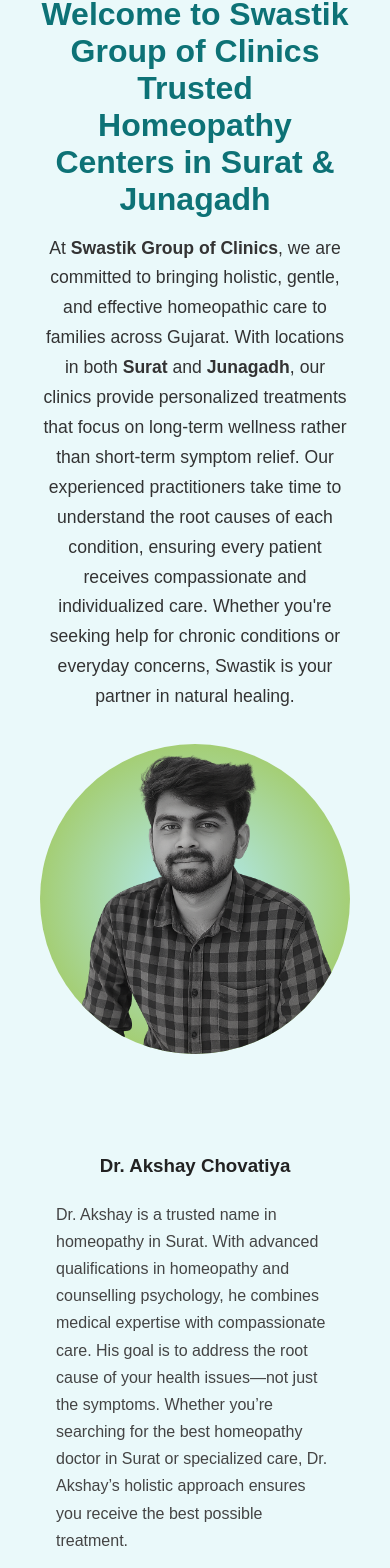
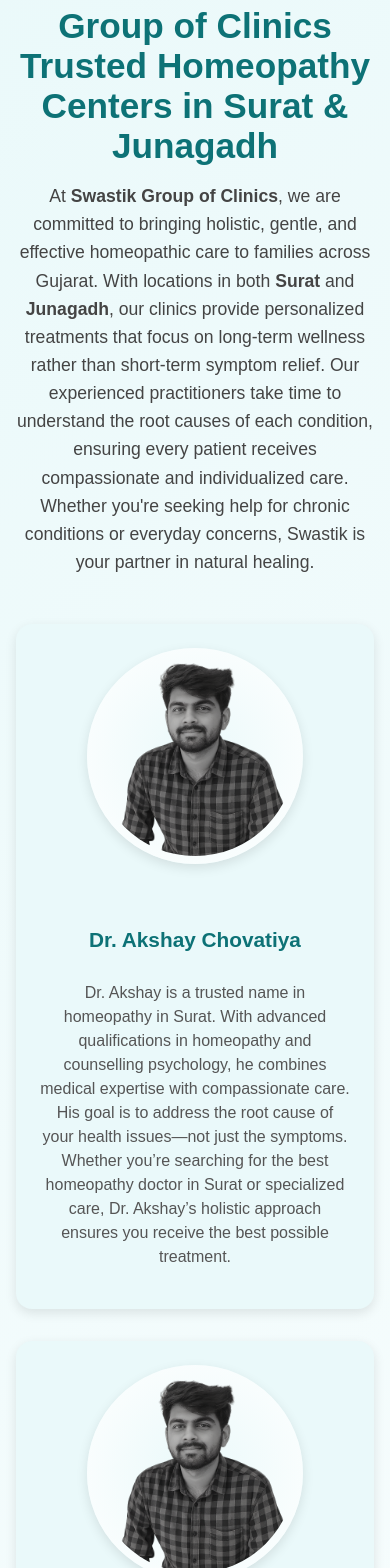
Before and after one commit to brijeshdonga113/swastik-clinic, a React (Create React App) app: page /about in a window 390 px wide. Shown: the part 161-1729 px from the top of the page. Built offline with nearby package versions, Linux system fonts and the light colour scheme; no server answers.

Commit message:
updated homepage

```diff
--- a/src/components/About.css
+++ b/src/components/About.css
@@ -1,105 +1,67 @@
-.about-section {
+.home-about-section {
+  padding: 3rem 1.5rem;
+  background: #eaf9fa ;
+  border-radius: 20px;
+  margin: 1rem 0;
+}
+
+.home-about-content {
   display: flex;
+  align-items: center;
+  justify-content: space-between;
   flex-wrap: wrap;
   gap: 2rem;
-  align-items: center;
-  justify-content: space-between;
-  padding: 2rem 1rem;
-  background-color: var(--third-color);
-  border-radius: 20px;
-  margin: 1rem 0;
-  box-sizing: border-box;
 }
 
-.about-image {
-  flex: 1 1 300px;
-  max-width: 400px;
+.home-about-image {
+  flex: 0 0 40%;
   text-align: center;
-
-  position: relative;
-  /* width: 300px; /* Adjust as needed */
-  /* height: 300px; */
-  background: radial-gradient(circle, #b3ecff, #9ec23c); /* blue gradient */
-  border-radius: 50%; /* makes the wrapper a circle */
-  display: flex;
-  align-items: center;
-  justify-content: center;
-  overflow: hidden;
-  margin: 0 auto; /* center horizontally */
 }
 
-.about-image img {
+.home-about-image img {
   width: 100%;
-  height: auto;
-  max-width: 100%;
+  max-width: 400px;
   border-radius: 16px;
-  display: block;
-  object-fit: contain;
+  box-shadow: 0 4px 12px rgba(0, 0, 0, 0.1);
 }
 
-.about-text {
-  flex: 1 1 300px;
+.home-about-text {
+  flex: 1;
+  min-width: 320px;
   padding: 1rem;
+  box-sizing: border-box;
   font-size: 1rem;
   color: #444;
   line-height: 1.6;
-  box-sizing: border-box;
 }
 
-.about-text h2,
-.about-text h4,
-.about-text p {
-  text-align: left;
-  margin: 0.5rem 0;
+.home-about-text h2 {
+  font-size: 2rem;
+  color: var(--primary-color);
+  margin-bottom: 1rem;
 }
 
-.stats {
+.home-about-text h4 {
+  color: var(--secondary-color);
+  margin-bottom: 0.5rem;
+}
+
+.home-about-text p {
+  margin-bottom: 1rem;
+}
+
+.home-about-stats {
   display: grid;
-  grid-template-columns: repeat(auto-fit, minmax(200px, 1fr));
+  grid-template-columns: repeat(auto-fit, minmax(180px, 1fr));
   gap: 1rem;
   margin-top: 1.5rem;
 }
 
-.stat-box {
-  background: white;
+.home-about-stat-box {
+  background: #fff;
   padding: 1rem;
   border-radius: 12px;
+  box-shadow: 0 2px 8px rgba(0, 0, 0, 0.05);
   text-align: center;
-  box-shadow: 0 2px 6px rgba(0, 0, 0, 0.05);
   font-weight: 500;
 }
-
-/* Button */
-.btn {
-  background-color: var(--primary-color);
-  color: var(--text-on-primary);
-  padding: 0.6rem 1.2rem;
-  border-radius: 25px;
-  text-decoration: none;
-  display: inline-block;
-  font-weight: 600;
-  transition: background-color 0.3s ease;
-  margin-top: 1rem;
-}
-
-.btn:hover {
-  background-color: var(--secondary-color);
-  color: var(--text-on-primary);
-}
-
-/* Optional fix for very small screens */
-@media (max-width: 480px) {
-  .about-section {
-    padding: 1.5rem 1rem;
-  }
-
-  .about-text,
-  .about-image {
-    flex: 1 1 100%;
-    max-width: 100%;
-  }
-
-  .stat-box {
-    font-size: 0.95rem;
-  }
-}
--- a/src/components/About.jsx
+++ b/src/components/About.jsx
@@ -4,23 +4,23 @@
 
 const About = () => {
   return (
-    <section className="about-section section">
+    <section className="home-about-section section">
       <div className="page-container">
-        <div className="about-content">
-          <div className="about-image">
+        <div className="home-about-content">
+          <div className="home-about-image">
             <img src={akshayhp} alt="Dr. Akshay Chovatiya" />
           </div>
-          <div className="about-text">
+          <div className="home-about-text">
             <h4>Know more about homoeopathy doctor</h4>
             <h2>Dr. Akshay Chovatiya</h2>
-            <p>Dr. Akshay Chovatiya has over 4 years of experience...</p>
-            <p><strong>Swastik Homeopathy</strong> is a top clinic in Surat...</p>
+            <p>Dr. Akshay Chovatiya has over 4 years of experience in treating a wide variety of chronic and acute illnesses with safe, gentle, and holistic homeopathy treatment.</p>
+            <p><strong>Swastik Homeopathy</strong> is one of the top clinics in Surat, dedicated to helping patients achieve long-term wellness through natural healing methods.</p>
             <a href="/about" className="btn">Read More</a>
-            <div className="stats">
-              <div className="stat-box">1000+ patients treated</div>
-              <div className="stat-box">4+ years of experience</div>
-              <div className="stat-box">Offline & Online Consultations</div>
-              <div className="stat-box">No Side Effects</div>
+            <div className="home-about-stats">
+              <div className="home-about-stat-box">1000+ patients treated</div>
+              <div className="home-about-stat-box">4+ years of experience</div>
+              <div className="home-about-stat-box">Offline & Online Consultations</div>
+              <div className="home-about-stat-box">No Side Effects</div>
             </div>
           </div>
         </div>
--- a/src/pages/AboutPage.css
+++ b/src/pages/AboutPage.css
@@ -1,87 +1,69 @@
-/* === Base Container === */
 .about-page {
-    padding: 1rem 1rem;
-    background-color: --var(--secondary-color);
-    font-family: 'Poppins', sans-serif;
+  padding: 2rem 1rem;
+  background: linear-gradient(135deg, #eaf9fa 0%, #ffffff 100%);
 }
 
-  /* === Header Section === */
-  .about-header {
-    text-align: center;
-    margin-bottom: 2rem;
+.about-page-container {
+  max-width: 1280px;
+  margin: 0 auto;
 }
 
-  .about-header h2 {
-    font-size: 2rem;
-    color: #0d7276;
+.about-page-header {
+  text-align: center;
+  margin-bottom: 3rem;
+}
+
+.about-page-header h2 {
+  font-size: 2.2rem;
+  color: var(--primary-color);
   margin-bottom: 1rem;
 }
 
-  /* === Intro Paragraph === */
-  .about-intro {
-    text-align: center;
+.about-page-intro {
+  font-size: 1.1rem;
+  color: #444;
+  line-height: 1.6;
   max-width: 800px;
-    margin: 0 auto 2rem;
-    font-size: 1.1rem;
-    line-height: 1.7;
-    color: #333;
+  margin: 0 auto;
 }
 
-  /* === Doctor Sections === */
-  .about-content {
-    display: flex;
-    flex-wrap: wrap;
-    justify-content: center;
-    align-items: center;
+.about-page-grid {
+  display: grid;
+  grid-template-columns: repeat(auto-fit, minmax(300px, 1fr));
   gap: 2rem;
-    margin-bottom: 3rem;
+  margin-top: 3rem;
 }
 
-  /* Reversed layout for alternate sections */
-  .about-content.reverse {
-    flex-direction: row-reverse;
+.about-page-card {
+  background: #eaf9fa;
+  padding: 1.5rem;
+  border-radius: 16px;
+  box-shadow: 0 4px 12px rgba(0, 0, 0, 0.1);
+  text-align: center;
+  display: flex;
+  flex-direction: column;
+  justify-content: space-between;
 }
 
-  /* === Text Block === */
-  .about-text {
-    flex: 1;
-    min-width: 300px;
-    max-width: 600px;
-    font-size: 1rem;
-    line-height: 1.7;
-    color: #444;
+.about-page-image {
+  width: 200px;
+  height: 200px;
+  object-fit: cover;
+  border-radius: 50%;
+  margin: 0 auto 1rem;
+  box-shadow: 0 4px 12px rgba(0, 0, 0, 0.1);
+  background: radial-gradient(circle at center, #eaf9fa, #ffffff);
+  padding: 8px; /* optional: adds soft ring */
 }
 
-  /* Optional tweak for alignment in reverse layout */
-  .about-content.reverse .about-text {
-    text-align: left;
+.about-page-card h3 {
+  font-size: 1.3rem;
+  color: var(--primary-color);
+  margin-bottom: 0.8rem;
 }
 
-  /* === Image Block === */
-  .about-image {
-    flex: 1;
-    min-width: 280px;
-    max-width: 400px;
+.about-page-card p {
+  font-size: 1rem;
+  color: #555;
+  line-height: 1.5;
 }
-
-  .rounded-image {
-    width: 100%;
-    border-radius: 20px;
-    box-shadow: 0 4px 12px rgba(0, 0, 0, 0.1);
-  }
-
-  /* === Responsive Design (Optional) === */
-  @media (max-width: 768px) {
-    .about-content,
-    .about-content.reverse {
-      flex-direction: column;
-    }
-
-    .about-text {
-      text-align: center;
-    }
-
-    .about-content.reverse .about-text {
-      text-align: center;
-    }
-  }
--- a/src/pages/AboutPage.jsx
+++ b/src/pages/AboutPage.jsx
@@ -6,15 +6,36 @@
 import '../App.css';
 import BlogFAQ from '../components/BlogFAQ';
 
+const doctors = [
+  {
+    name: 'Dr. Akshay Chovatiya',
+    image: img1,
+    description:
+      'Dr. Akshay is a trusted name in homeopathy in Surat. With advanced qualifications in homeopathy and counselling psychology, he combines medical expertise with compassionate care. His goal is to address the root cause of your health issues—not just the symptoms. Whether you’re searching for the best homeopathy doctor in Surat or specialized care, Dr. Akshay’s holistic approach ensures you receive the best possible treatment.',
+  },
+  {
+    name: 'Dr. Kishan',
+    image: img1,
+    description:
+      'Dr. Kishan is a highly qualified and compassionate B.D. (Homoeopathy) doctor dedicated to providing safe, natural, and effective homeopathic care. With years of experience in treating patients of all ages, he is recognized as one of the best homeopathic doctors in Junagadh. His clinic offers personalized treatment plans to address chronic and acute health issues, ensuring long-term wellness. With his empathetic approach and strong clinical results, Dr. Kishan brings a sense of comfort and healing to every patient.',
+  },
+  {
+    name: 'Dr. Akshay Chovatiya',
+    image: img1,
+    description:
+      'Dr. Akshay is a trusted name in homeopathy in Surat. With advanced qualifications in homeopathy and counselling psychology, he combines medical expertise with compassionate care. His goal is to address the root cause of your health issues—not just the symptoms. Whether you’re searching for the best homeopathy doctor in Surat or specialized care, Dr. Akshay’s holistic approach ensures you receive the best possible treatment.',
+  },
+];
+
 const AboutPage = () => {
   return (
     <>
       <Header />
       <main className="about-page">
-        <div className="page-container">
-          <section className="about-header">
-            <h2>Welcome to Swastik Group of Clinics <br></br>Trusted Homeopathy Centers in Surat & Junagadh</h2>
-            <p className="about-intro">
+        <div className="about-page-container">
+          <section className="about-page-header">
+            <h2>Welcome to Swastik Group of Clinics <br />Trusted Homeopathy Centers in Surat & Junagadh</h2>
+            <p className="about-page-intro">
               At <strong>Swastik Group of Clinics</strong>, we are committed to bringing holistic, gentle, and effective homeopathic care
               to families across Gujarat. With locations in both <strong>Surat</strong> and <strong>Junagadh</strong>, our clinics provide personalized treatments
               that focus on long-term wellness rather than short-term symptom relief. Our experienced practitioners take time to
@@ -23,67 +44,16 @@
             </p>
           </section>
 
-          {/* Doctor 1: Akshay – text left, image right */}
-          <section className="about-content reverse">
-            <div className="about-image">
-              <img
-                src={img1}
-                alt="Dr. Akshay Chovatiya"
-                className="rounded-image"
-              />
-            </div>
-            <div className="about-text">
-              <h3>Dr. Akshay Chovatiya</h3>
-              <p>
-                Dr. Akshay is a trusted name in homeopathy in Surat. With advanced qualifications in homeopathy and counselling
-                psychology, he combines medical expertise with compassionate care. His goal is to address the root cause of your
-                health issues—not just the symptoms. Whether you’re searching for the best homeopathy doctor in Surat or
-                specialized care, Dr. Akshay’s holistic approach ensures you receive the best possible treatment.
-              </p>
-            </div>
+          <section className="about-page-grid">
+            {doctors.map((doctor, index) => (
+              <div className="about-page-card" key={index}>
+                <img src={doctor.image} alt={doctor.name} className="about-page-image" />
+                <h3>{doctor.name}</h3>
+                <p>{doctor.description}</p>
+              </div>
+            ))}
           </section>
 
-          {/* Doctor 2: Kishan – image left, text right */}
-          <section className="about-content">
-            <div className="about-image">
-              <img
-                src={img1}
-                alt="Dr. Kishan"
-                className="rounded-image"
-              />
-            </div>
-            <div className="about-text">
-              <h3>Dr. Kishan</h3>
-              <p>
-                Dr. Kishan is a highly qualified and compassionate B.D. (Homoeopathy) doctor dedicated to providing safe,
-                natural, and effective homeopathic care. With years of experience in treating patients of all ages, he is
-                recognized as one of the best homeopathic doctors in Junagadh.
-              </p>
-              <p>
-                His clinic offers personalized treatment plans to address chronic and acute health issues, ensuring long-term
-                wellness. With his empathetic approach and strong clinical results, Dr. Kishan brings a sense of comfort and
-                healing to every patient.
-              </p>
-            </div>
-          </section>
-          <section className="about-content reverse">
-            <div className="about-image">
-              <img
-                src={img1}
-                alt="Dr. Akshay Chovatiya"
-                className="rounded-image"
-              />
-            </div>
-            <div className="about-text">
-              <h3>Dr. Akshay Chovatiya</h3>
-              <p>
-                Dr. Akshay is a trusted name in homeopathy in Surat. With advanced qualifications in homeopathy and counselling
-                psychology, he combines medical expertise with compassionate care. His goal is to address the root cause of your
-                health issues—not just the symptoms. Whether you’re searching for the best homeopathy doctor in Surat or
-                specialized care, Dr. Akshay’s holistic approach ensures you receive the best possible treatment.
-              </p>
-            </div>
-          </section>
           <BlogFAQ />
         </div>
       </main>
```
Also changed, not shown: src/components/HealthTips.css (+12 -13 lines), src/components/HealthTips.jsx (+15 -15 lines), src/components/Treatments.css (+10 -13 lines), src/pages/Blogs.css (+47 -56 lines), src/pages/Blogs.jsx (+15 -22 lines). Lines whose indentation alone changed are shown as unchanged.
